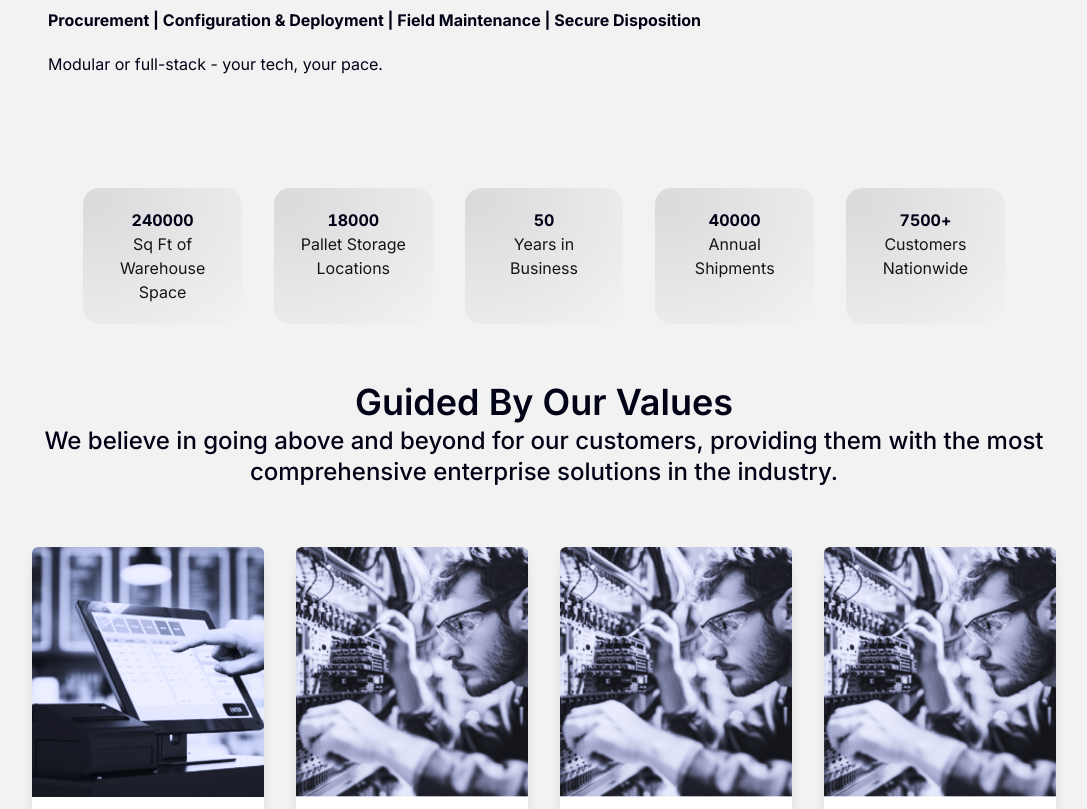
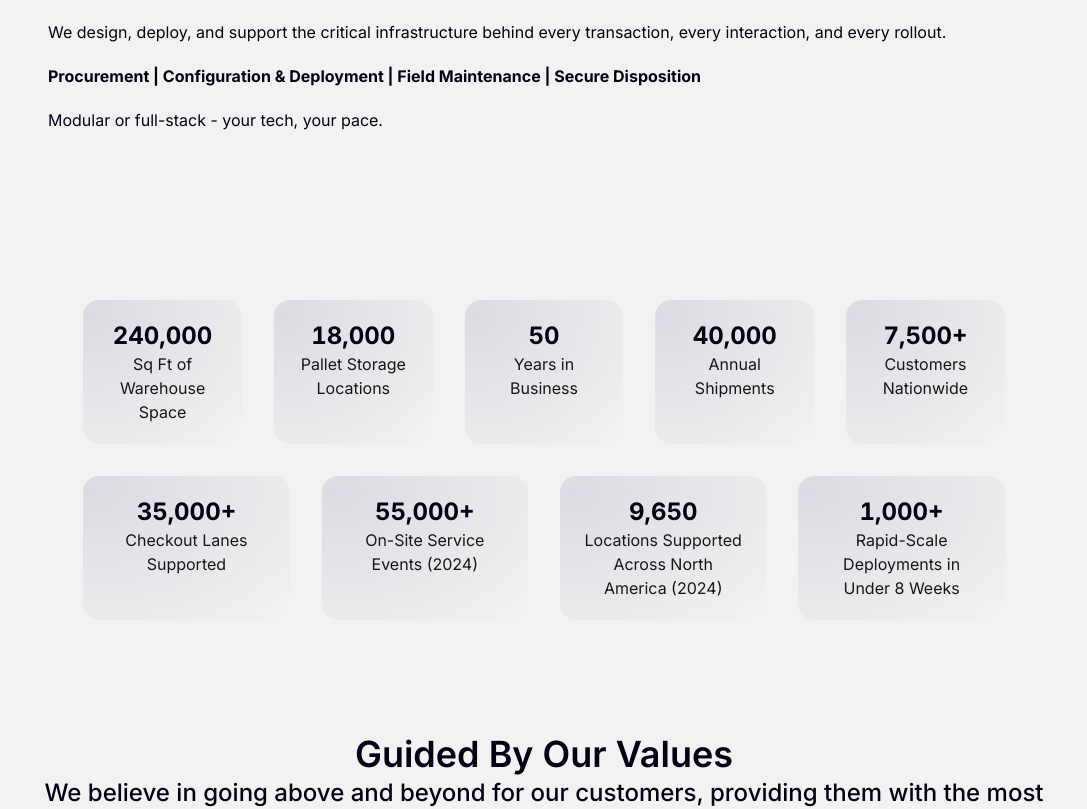
Before and after one commit to IWTechnologies/weareiw, a Next.js app in the folder nextjs-weareiw/: page /about in a window 1280 px wide. Shown: the part 826-1635 px from the top of the page, without its empty margins (96-1183 px from the left). Built offline with nearby package versions, Linux system fonts and the light colour scheme.

Commit message:
Multiple updates: changed width of copy inside Hero, adding padding to NumCounter section, also reworking NumCounter as previous version was not working as intended

```diff
--- a/nextjs-weareiw/src/app/about/page.tsx
+++ b/nextjs-weareiw/src/app/about/page.tsx
@@ -59,7 +59,7 @@ export default function AboutPage() {
                 </div>
             </section>
 
-            <section className="w-full bg-background">
+            <section className="w-full py-14 bg-background">
                 <NumCounter />
             </section>
 
--- a/nextjs-weareiw/src/components/Hero.tsx
+++ b/nextjs-weareiw/src/components/Hero.tsx
@@ -25,7 +25,7 @@ export default function Hero({ imageSrc, imageAlt, imageWidth, imageHeight, text
              />
             <div className="absolute inset-0 z-10 bg-linear-to-t from-brand-black to-transparent"></div>
 
-            <div className="relative z-20 h-full w-[80%] py-10 mx-auto
+            <div className="relative z-20 h-full w-[80%] lg:w-[60%] py-14 mx-auto
             flex flex-col items-start justify-center gap-4">
                 {text}
                 {link && <LinkButton {...link} />}
--- a/nextjs-weareiw/src/components/NumCounter.tsx
+++ b/nextjs-weareiw/src/components/NumCounter.tsx
@@ -10,7 +10,7 @@ type Stat = {
 
 const rowOne: Stat[] = [
     { value: 240000, label: "Sq Ft of Warehouse Space" },
-    { value: 18000, label: "Pallet Storage Locations", },
+    { value: 18000, label: "Pallet Storage Locations" },
     { value: 50, label: "Years in Business" },
     { value: 40000, label: "Annual Shipments" },
     { value: 7500, label: "Customers Nationwide", suffix: "+" }
@@ -18,92 +18,75 @@ const rowOne: Stat[] = [
 
 const rowTwo: Stat[] = [
     { value: 35000, label: "Checkout Lanes Supported", suffix: "+" },
-    { value: 55000, label: "On-SIte Service Events (2024)", suffix: "+" },
-    { value: 9650, label: "Locations Supported Accross North America (2024)" },
+    { value: 55000, label: "On-Site Service Events (2024)", suffix: "+" },
+    { value: 9650, label: "Locations Supported Across North America (2024)" },
     { value: 1000, label: "Rapid-Scale Deployments in Under 8 Weeks", suffix: "+" }
 ];
 
-function StatItem({ value, label, suffix="" }: Stat) {
+function StatItem({ value, label, suffix = "" }: Stat) {
+    const [visible, setVisible] = useState(false);
+    const [display, setDisplay] = useState(0);
+    const ref = useRef<HTMLDivElement>(null);
+    const hasAnimated = useRef(false);
+
+    useEffect(() => {
+        const observer = new IntersectionObserver(
+            ([entry]) => {
+                if (entry.isIntersecting && !hasAnimated.current) {
+                    hasAnimated.current = true;
+                    setVisible(true);
+                    observer.disconnect();
+
+                    const duration = 3000;
+                    const start = performance.now();
+
+                    const tick = (now: number) => {
+                        const elapsed = now - start;
+                        const progress = Math.min(elapsed / duration, 1);
+                        const eased = 1 - Math.pow(1 - progress, 3);
+                        setDisplay(Math.floor(eased * value));
+                        if (progress < 1) requestAnimationFrame(tick);
+                    };
+
+                    requestAnimationFrame(tick);
+                }
+            },
+            { threshold: 0.1 }
+        );
+
+        if (ref.current) observer.observe(ref.current);
+        return () => observer.disconnect();
+    }, [value]);
+
     return (
-        <div className="relative flex flex-col items-center rounded-2xl p-5 text-center overflow-hidden">
-            <div className="absolute inset-0 z-10 bg-radial-[at_5%_10%] from-brand-black/10 to-transparent"></div>
         <div
-            className="relative z-20 flex text-brand-black
-            tabular-nums font-bold transition-[--num] duration-[3s] ease-out
-            [counter-set:num_var(--num)] supports-counter-set:before:content-[counter(num)]"
-            style={{ ["--num" as string]: value }}>
-                <span className="supports-counter-set:sr-only">
-                    {value.toLocaleString()}
-                </span>
-                <span>{suffix}</span>
+            ref={ref}
+            className={`relative flex flex-col items-center rounded-2xl p-5 text-center overflow-hidden
+            transition-all duration-700 ease-out
+            ${visible ? "opacity-100 translate-y-0" : "opacity-0 translate-y-4"}`}
+        >
+            <div className="absolute inset-0 z-10 bg-radial-[at_5%_10%] from-brand-navy/10 to-transparent" />
+            <div className="relative z-20 flex text-brand-black text-2xl tabular-nums font-bold">
+                {display.toLocaleString()}{suffix}
             </div>
-            <span className="">{label}</span>
+            <span className="relative z-20">{label}</span>
         </div>
     );
 }
 
 export default function StatSection() {
-    const [showRowTwo, setRowTwo] = useState(false);
-    const topRef = useRef<HTMLDivElement>(null);
-    const bottomRef = useRef<HTMLDivElement>(null);
-
-    useEffect(() => {
-        const topObserver = new IntersectionObserver(
-            ([entry]) => {
-                if(entry.isIntersecting) {
-                    setRowTwo(false);
-                }
-            },
-            { threshold: 1.0 }
-        );
-
-        const bottomObserver = new IntersectionObserver(
-            ([entry]) => {
-                if(entry.isIntersecting) {
-                    setRowTwo(true);
-                }
-            },
-            { threshold: 1.0 }
-        );
-
-        if(topRef.current) {
-            topObserver.observe(topRef.current);
-        }
-
-        if(bottomRef.current) {
-            bottomObserver.observe(bottomRef.current);
-        }
-
-        return () => {
-            topObserver.disconnect();
-            bottomObserver.disconnect();
-        }
-    }, []);
-
     return (
-       <div className="relative w-[80%] mx-auto py-14 overflow-hidden">
-            <div ref={topRef} className="absolute top-0 h-1 w-full" />
-            <div ref={bottomRef} className="absolute bottom-0 h-1 w-full" />
-
-            <div
-            className={`transition-opacity duration-700 ease-in-out
-            ${showRowTwo ? "opacity-0 pointer-events-none" : "opacity-100"}`}>
-                <div className="grid grid-cols-2 sm:grid-cols-3 lg:grid-cols-5 gap-8 w-[90%] mx-auto">
+        <div className="w-[80%] mx-auto py-14">
+            <div className="grid grid-cols-1 sm:grid-cols-3 lg:grid-cols-5 gap-8 w-[90%] mx-auto mb-8">
                 {rowOne.map((stat) => (
                     <StatItem key={stat.label} {...stat} />
                 ))}
             </div>
-            </div>
-
-            <div
-            className={`absolute inset-0 flex items-center transition-opacity duration-700 ease-in-out
-            ${showRowTwo ? "opacity-100" : "opacity-0 pointer-events-none"}`}>
-                <div className="grid grid-cols-2 sm:grid-cols-4 gap-8 w-[90%] mx-auto">
+            <div className="grid grid-cols-1 sm:grid-cols-2 lg:grid-cols-4 gap-8 w-[90%] mx-auto">
                 {rowTwo.map((stat) => (
                     <StatItem key={stat.label} {...stat} />
                 ))}
             </div>
         </div>
-       </div>
-    )
+    );
 }
```
Lines whose indentation alone changed are shown as unchanged.
